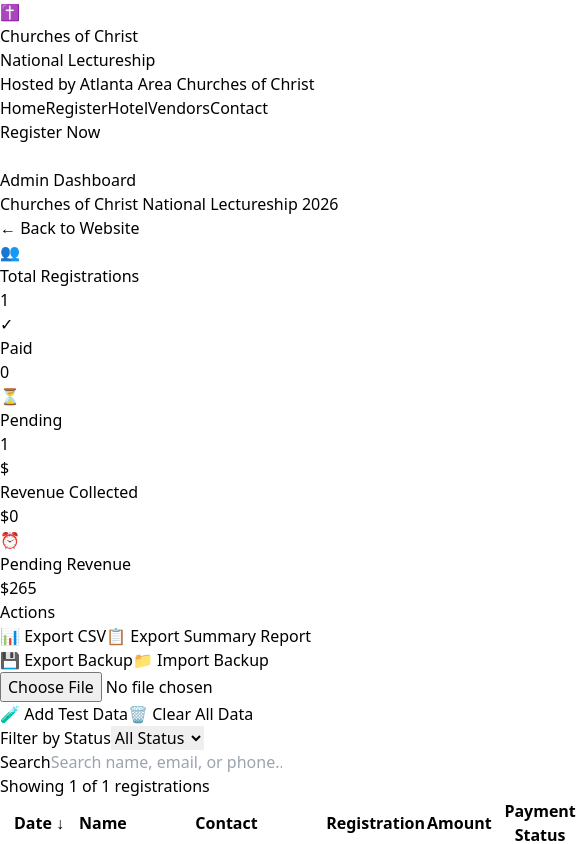
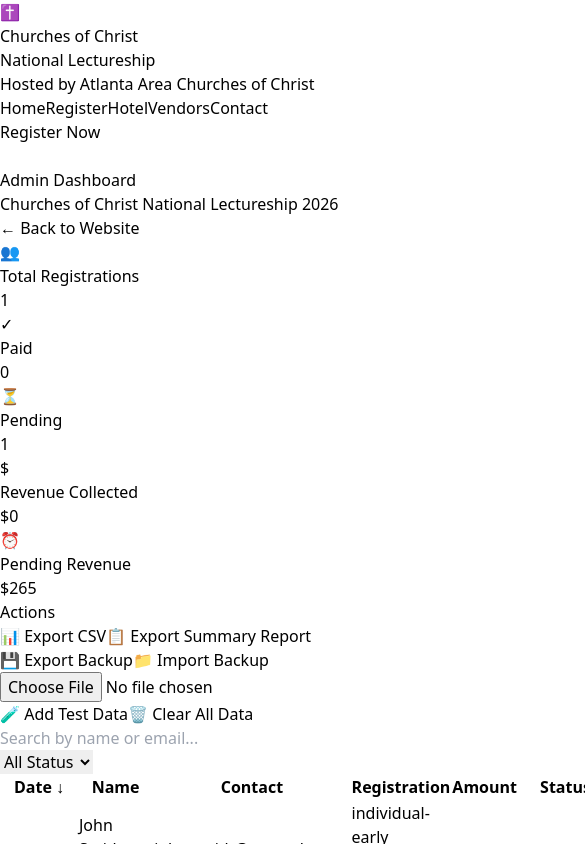
Before and after one commit to whitneesmith/cocnl-80th-annual-lectureship2, a React (Vite) app: page /admin in a window 390 px wide. Both pictures are taken after a click on the button "🧪 Add Test Data". Shown: the top 844 px of the page, 585 px wide, since content can reach past the window. Built offline with nearby package versions, Linux system fonts and the light colour scheme.

Commit message:
Update RegistrationTable.tsx

```diff
--- a/src/components/RegistrationTable.tsx
+++ b/src/components/RegistrationTable.tsx
@@ -1,5 +1,28 @@
 import React, { useState } from 'react';
-import { RegistrationData } from '../utils/csvExport';
+
+export interface RegistrationData {
+  id: string;
+  timestamp: string;
+  firstName: string;
+  lastName: string;
+  email: string;
+  phone: string;
+  address: string;
+  city: string;
+  state: string;
+  zipCode: string;
+  registrationType: string;
+  quantity: number;
+  attendeeNames: string;
+  attendeeContacts: string;
+  specialEvents: string[];
+  vendorTables: number;
+  advertisements: string[];
+  dayToDayDates: string[];
+  additionalNotes: string;
+  totalAmount: number;
+  paymentStatus: 'pending' | 'paid' | 'partial' | 'refunded';
+}
 
 interface RegistrationTableProps {
   registrations: RegistrationData[];
@@ -17,28 +40,6 @@
   const [filterStatus, setFilterStatus] = useState<string>('all');
   const [searchTerm, setSearchTerm] = useState('');
 
-  // Sort registrations
-  const sortedRegistrations = [...registrations].sort((a, b) => {
-    const aValue = a[sortField];
-    const bValue = b[sortField];
-
-    if (aValue < bValue) return sortDirection === 'asc' ? -1 : 1;
-    if (aValue > bValue) return sortDirection === 'asc' ? 1 : -1;
-    return 0;
-  });
-
-  // Filter registrations
-  const filteredRegistrations = sortedRegistrations.filter(reg => {
-    const matchesStatus = filterStatus === 'all' || reg.paymentStatus === filterStatus;
-    const matchesSearch = searchTerm === '' ||
-      reg.firstName.toLowerCase().includes(searchTerm.toLowerCase()) ||
-      reg.lastName.toLowerCase().includes(searchTerm.toLowerCase()) ||
-      reg.email.toLowerCase().includes(searchTerm.toLowerCase()) ||
-      reg.phone.includes(searchTerm);
-
-    return matchesStatus && matchesSearch;
-  });
-
   const handleSort = (field: keyof RegistrationData) => {
     if (field === sortField) {
       setSortDirection(sortDirection === 'asc' ? 'desc' : 'asc');
@@ -48,11 +49,37 @@
     }
   };
 
-  const getPaymentStatusColor = (status: string) => {
+  const filteredAndSortedRegistrations = registrations
+    .filter(reg => {
+      const matchesStatus = filterStatus === 'all' || reg.paymentStatus === filterStatus;
+      const matchesSearch = searchTerm === '' ||
+        reg.firstName.toLowerCase().includes(searchTerm.toLowerCase()) ||
+        reg.lastName.toLowerCase().includes(searchTerm.toLowerCase()) ||
+        reg.email.toLowerCase().includes(searchTerm.toLowerCase());
+      return matchesStatus && matchesSearch;
+    })
+    .sort((a, b) => {
+      const aValue = a[sortField];
+      const bValue = b[sortField];
+
+      if (typeof aValue === 'string' && typeof bValue === 'string') {
+        return sortDirection === 'asc'
+          ? aValue.localeCompare(bValue)
+          : bValue.localeCompare(aValue);
+      }
+
+      if (typeof aValue === 'number' && typeof bValue === 'number') {
+        return sortDirection === 'asc' ? aValue - bValue : bValue - aValue;
+      }
+
+      return 0;
+    });
+
+  const getStatusColor = (status: string) => {
     switch (status) {
       case 'paid': return 'bg-green-100 text-green-800';
-      case 'partial': return 'bg-yellow-100 text-yellow-800';
-      case 'pending': return 'bg-orange-100 text-orange-800';
+      case 'pending': return 'bg-yellow-100 text-yellow-800';
+      case 'partial': return 'bg-blue-100 text-blue-800';
       case 'refunded': return 'bg-red-100 text-red-800';
       default: return 'bg-gray-100 text-gray-800';
     }
@@ -61,21 +88,32 @@
   if (registrations.length === 0) {
     return (
       <div className="bg-white rounded-lg shadow p-8 text-center">
-        <div className="text-gray-400 text-6xl mb-4">📋</div>
-        <h3 className="text-xl font-semibold text-gray-700 mb-2">No Registrations Yet</h3>
-        <p className="text-gray-500">Registrations will appear here as people sign up for the lectureship.</p>
+        <div className="text-gray-400 mb-4">
+          <svg className="mx-auto h-12 w-12" fill="none" viewBox="0 0 24 24" stroke="currentColor">
+            <path strokeLinecap="round" strokeLinejoin="round" strokeWidth={2} d="M9 12h6m-6 4h6m2 5H7a2 2 0 01-2-2V5a2 2 0 012-2h5.586a1 1 0 01.707.293l5.414 5.414a1 1 0 01.293.707V19a2 2 0 01-2 2z" />
+          </svg>
+        </div>
+        <h3 className="text-lg font-medium text-gray-900 mb-2">No Registrations Yet</h3>
+        <p className="text-gray-600">Registration data will appear here once people start registering.</p>
       </div>
     );
   }
 
   return (
-    <div className="bg-white rounded-lg shadow overflow-hidden">
+    <div className="bg-white rounded-lg shadow">
       {/* Filters and Search */}
       <div className="p-6 border-b border-gray-200">
-        <div className="flex flex-col md:flex-row gap-4 items-center justify-between">
-          <div className="flex gap-4 items-center">
+        <div className="flex flex-col sm:flex-row gap-4">
+          <div className="flex-1">
+            <input
+              type="text"
+              placeholder="Search by name or email..."
+              value={searchTerm}
+              onChange={(e) => setSearchTerm(e.target.value)}
+              className="w-full px-3 py-2 border border-gray-300 rounded-md focus:outline-none focus:ring-2 focus:ring-blue-500"
+            />
+          </div>
           <div>
-              <label className="block text-sm font-medium text-gray-700 mb-1">Filter by Status</label>
             <select
               value={filterStatus}
               onChange={(e) => setFilterStatus(e.target.value)}
@@ -87,22 +125,6 @@
               <option value="partial">Partial</option>
               <option value="refunded">Refunded</option>
             </select>
-            </div>
-
-            <div>
-              <label className="block text-sm font-medium text-gray-700 mb-1">Search</label>
-              <input
-                type="text"
-                placeholder="Search name, email, or phone..."
-                value={searchTerm}
-                onChange={(e) => setSearchTerm(e.target.value)}
-                className="px-3 py-2 border border-gray-300 rounded-md focus:outline-none focus:ring-2 focus:ring-blue-500 w-64"
-              />
-            </div>
-          </div>
-
-          <div className="text-sm text-gray-600">
-            Showing {filteredRegistrations.length} of {registrations.length} registrations
           </div>
         </div>
       </div>
@@ -137,7 +159,7 @@
                 Amount {sortField === 'totalAmount' && (sortDirection === 'asc' ? '↑' : '↓')}
               </th>
               <th className="px-6 py-3 text-left text-xs font-medium text-gray-500 uppercase tracking-wider">
-                Payment Status
+                Status
               </th>
               <th className="px-6 py-3 text-left text-xs font-medium text-gray-500 uppercase tracking-wider">
                 Actions
@@ -145,7 +167,7 @@
             </tr>
           </thead>
           <tbody className="bg-white divide-y divide-gray-200">
-            {filteredRegistrations.map((registration) => (
+            {filteredAndSortedRegistrations.map((registration) => (
               <tr key={registration.id} className="hover:bg-gray-50">
                 <td className="px-6 py-4 whitespace-nowrap text-sm text-gray-900">
                   {new Date(registration.timestamp).toLocaleDateString()}
@@ -154,38 +176,31 @@
                   <div className="text-sm font-medium text-gray-900">
                     {registration.firstName} {registration.lastName}
                   </div>
+                  <div className="text-sm text-gray-500">
+                    ID: {registration.id.slice(-8)}
+                  </div>
+                </td>
+                <td className="px-6 py-4 whitespace-nowrap">
+                  <div className="text-sm text-gray-900">{registration.email}</div>
+                  <div className="text-sm text-gray-500">{registration.phone}</div>
+                </td>
+                <td className="px-6 py-4 whitespace-nowrap">
+                  <div className="text-sm text-gray-900">
+                    {registration.registrationType || 'Special Events Only'}
+                  </div>
                   {registration.quantity > 1 && (
-                    <div className="text-xs text-gray-500">
+                    <div className="text-sm text-gray-500">
                       {registration.quantity} people
                     </div>
                   )}
-                </td>
-                <td className="px-6 py-4 whitespace-nowrap text-sm text-gray-500">
-                  <div>{registration.email}</div>
-                  <div>{registration.phone}</div>
-                </td>
-                <td className="px-6 py-4 text-sm text-gray-900">
-                  <div className="font-medium">
-                    {registration.registrationType || 'Special Events Only'}
-                  </div>
-                  {registration.dayToDayDates.length > 0 && (
-                    <div className="text-xs text-gray-500">
-                      Days: {registration.dayToDayDates.join(', ')}
+                  {registration.specialEvents.length > 0 && (
+                    <div className="text-sm text-gray-500">
+                      Events: {registration.specialEvents.join(', ')}
                     </div>
                   )}
                   {registration.vendorTables > 0 && (
-                    <div className="text-xs text-blue-600">
-                      {registration.vendorTables} vendor table{registration.vendorTables > 1 ? 's' : ''}
-                    </div>
-                  )}
-                  {registration.specialEvents.length > 0 && (
-                    <div className="text-xs text-purple-600">
-                      Events: {registration.specialEvents.join(', ')}
-                    </div>
-                  )}
-                  {registration.advertisements.length > 0 && (
-                    <div className="text-xs text-green-600">
-                      Ads: {registration.advertisements.length}
+                    <div className="text-sm text-gray-500">
+                      Vendor: {registration.vendorTables} table(s)
                     </div>
                   )}
                 </td>
@@ -196,7 +211,7 @@
                   <select
                     value={registration.paymentStatus}
                     onChange={(e) => onUpdatePaymentStatus(registration.id, e.target.value as any)}
-                    className={`px-2 py-1 rounded-full text-xs font-medium border-0 ${getPaymentStatusColor(registration.paymentStatus)}`}
+                    className={`px-2 py-1 text-xs font-semibold rounded-full ${getStatusColor(registration.paymentStatus)}`}
                   >
                     <option value="pending">Pending</option>
                     <option value="paid">Paid</option>
@@ -211,7 +226,7 @@
                         onDeleteRegistration(registration.id);
                       }
                     }}
-                    className="text-red-600 hover:text-red-900 ml-2"
+                    className="text-red-600 hover:text-red-900"
                   >
                     Delete
                   </button>
@@ -221,6 +236,13 @@
           </tbody>
         </table>
       </div>
+
+      {/* Results count */}
+      <div className="px-6 py-3 border-t border-gray-200 bg-gray-50">
+        <p className="text-sm text-gray-700">
+          Showing {filteredAndSortedRegistrations.length} of {registrations.length} registrations
+        </p>
+      </div>
     </div>
   );
 };
```
Lines whose indentation alone changed are shown as unchanged.
